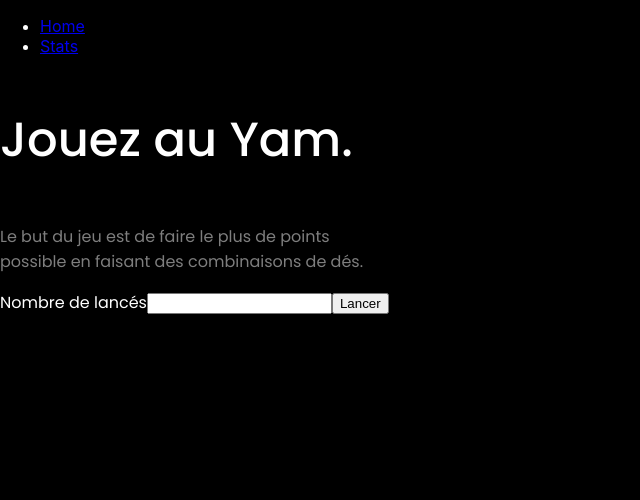
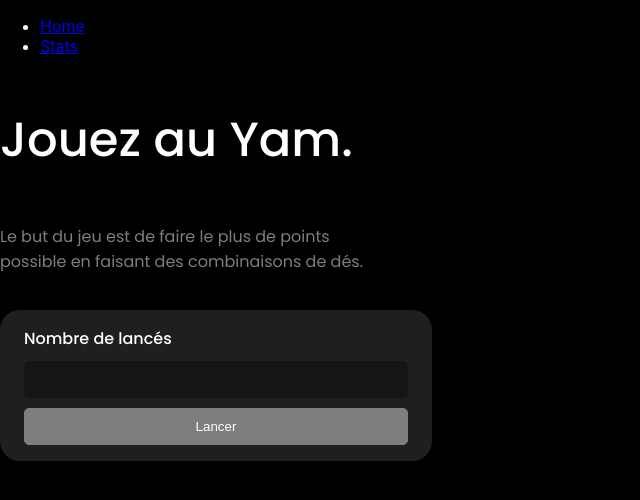
Before and after one commit to tlztonio/redux-yam, a React (Create React App) app: page / in a window 1280 px wide. Shown: the top 500 px of the page, without its empty margins (0-640 px from the left). Built offline with nearby package versions, Linux system fonts and the light colour scheme.

Commit message:
cancelled modifs

```diff
--- a/src/components/Game.jsx
+++ b/src/components/Game.jsx
@@ -9,7 +9,7 @@ function randomNumbers(min, max) {
     return Math.floor(Math.random() * (max - min + 1) + min);
 }
 
-const GameComponent = ( props ) => {
+const GameComponent = () => {
     const inputRef = useRef(null)
 
     // lecture du store de la source de vérité read-only
@@ -146,7 +146,7 @@ const GameComponent = ( props ) => {
     }, []);
 
     return (
-        <GameStyled className={ props.className }>
+        <GameStyled >
             <label htmlFor="iterations">Nombre de lancés</label>
             <input ref={inputRef} autoComplete="off" type="number" />
             <button onClick={handleGame}>Lancer</button>
--- a/src/styles/Game.style.jsx
+++ b/src/styles/Game.style.jsx
@@ -2,7 +2,6 @@ import styled from 'styled-components';
 
 export const GameStyled = styled.div`
 
-    > .nb-container {
         display: flex;
         flex-direction: column;
         margin-top: 20px;
```
